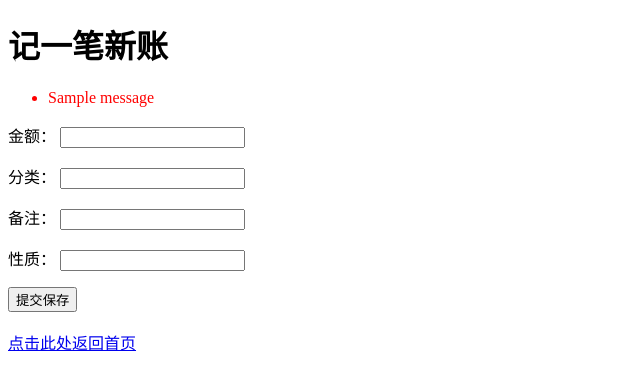
After one commit to Mr-big-duck/expense-tracker, a Flask app: page /add in a window 1280 px wide. The commit adds this page. Shown: the top 390 px of the page, without its empty margins (0-640 px from the left). Run offline with Flask 3, Linux system fonts and the light colour scheme; one stand-in notice (Sample message) is shown.

Commit message:
M3完成网页记账

```diff
--- a/app.py
+++ b/app.py
@@ -1,7 +1,9 @@
-from flask import Flask,render_template
+from flask import Flask,render_template,request,redirect,url_for,flash
 import json
+import datetime
+
 app = Flask(__name__)
-
+app.secret_key = "tang_jun_lang_de_key"
 
 
 @app.route("/")
@@ -11,14 +13,108 @@ def home():
 
     total_money = sum(Data[i]['amount'] for i in range(len(Data)))
 
-    print(f"已读取{len(Data)}条数据")
 
     return render_template("index.html",data_list = Data,total_amount=total_money)
+
+
+
+
+
+
+
+
+
+
+
+
+
+
 
 @app.route("/hi/<name>")
 def hi(name):
     return f"hi{name}"
 
 
+
+
+
+
+
+
+
+
+
+@app.route("/add",methods=['GET','POST'])
+def add():
+    if request.method == "GET":
+        return render_template("add.html")
+
+    elif request.method == "POST":
+
+        amount = request.form.get('amount')
+        category = request.form.get('category')
+        note = request.form.get('note')
+        kind = request.form.get('kind') or "消费"
+
+        print (f"{amount}{category}{note}{kind}")
+
+        if not amount or not category or not note :
+            flash("金额，分类，备注不能为空")
+            return redirect(url_for('add'))
+
+
+        try:
+            amount_test = float(amount)
+            if amount_test <0:
+                flash ("该记账本仅支持正数")
+                return redirect(url_for('add'))
+        except ValueError:
+            flash("金额必须是数字")
+            return redirect(url_for('add'))
+
+
+        date = datetime.datetime.now().strftime("%Y-%m-%d")
+
+        new_records = {
+            "date" : date,
+            "amount" : float(amount),
+            "category" : category,
+            "note" : note,
+            "kind" : kind
+        }
+
+        with open ("data.json","r",encoding= "utf-8") as f:
+            apd = json.load(f)
+
+        apd.append(new_records)
+
+        with open ("data.json","w",encoding = "utf-8") as f:
+            json.dump(apd,f,ensure_ascii=False,indent = 4)
+
+        print ("保存成功")
+
+
+    return redirect(url_for('home'))
+
+
+
+
+
+
+
+
+
+
+
+
+
+
+
+
+
+
+
+
+
 if __name__  == "__main__":
     app.run(debug=True)
--- /dev/null
+++ b/templates/add.html
@@ -0,0 +1,55 @@
+<!DOCTYPE html>
+<html lang = "zh-CN">
+    <head>
+        <meta charset = "utf-8">
+        <title>
+            记账
+        </title>
+    </head>
+    <body>
+        <h1>
+            记一笔新账
+        </h1>
+
+        {%with messages = get_flashed_messages()%}
+            {%if messages%}
+            <ul style = "color:red;">
+                {%for message in messages%}
+                <li>
+                    {{message}}
+                </li>
+                {%endfor%}
+            </ul>
+            {%endif%}
+        {%endwith%}
+
+        <form action = "/add" method = "post">
+            <p>
+                <label>金额：</label>
+                <input type = "number" step = "0.01" name = "amount" required>
+            </p>
+            <p>
+                <label>分类：</label>
+                <input type = "text" name = "category" required>
+
+            </p>
+            <p>
+                <label>备注：</label>
+                <input type = "text" name = "note" required>
+
+            </p>
+            <p>
+                <label>性质：</label>
+                <input type = "text" name = "kind">
+            </p>
+            <button type = "submit">
+                提交保存
+            </button>
+
+        </form>
+        <br>
+        <a href = "/">
+            点击此处返回首页
+        </a>
+    </body>
+</html>
--- a/templates/index.html
+++ b/templates/index.html
@@ -19,7 +19,7 @@
             <tr>
                 <td>{{ item.date }}</td>
                 <td> {{ item.category }}</td>
-                <td>{{item.amount}}</td>
+                <td>{{"%.2f"|format(item.amount)}}</td>
                 <td>{{item.note}}</td>
                 <td>{{item.kind}}</td>
             </tr>
@@ -31,5 +31,6 @@
     {% else %}
         <p style = "color:gray;">记账本内无数据</p>
     {% endif %}
+    <a href =  "/add">点击此处去记账</a>
 </body>
 </html>
```
Also changed, not shown: data.json (+7 -0 lines).
